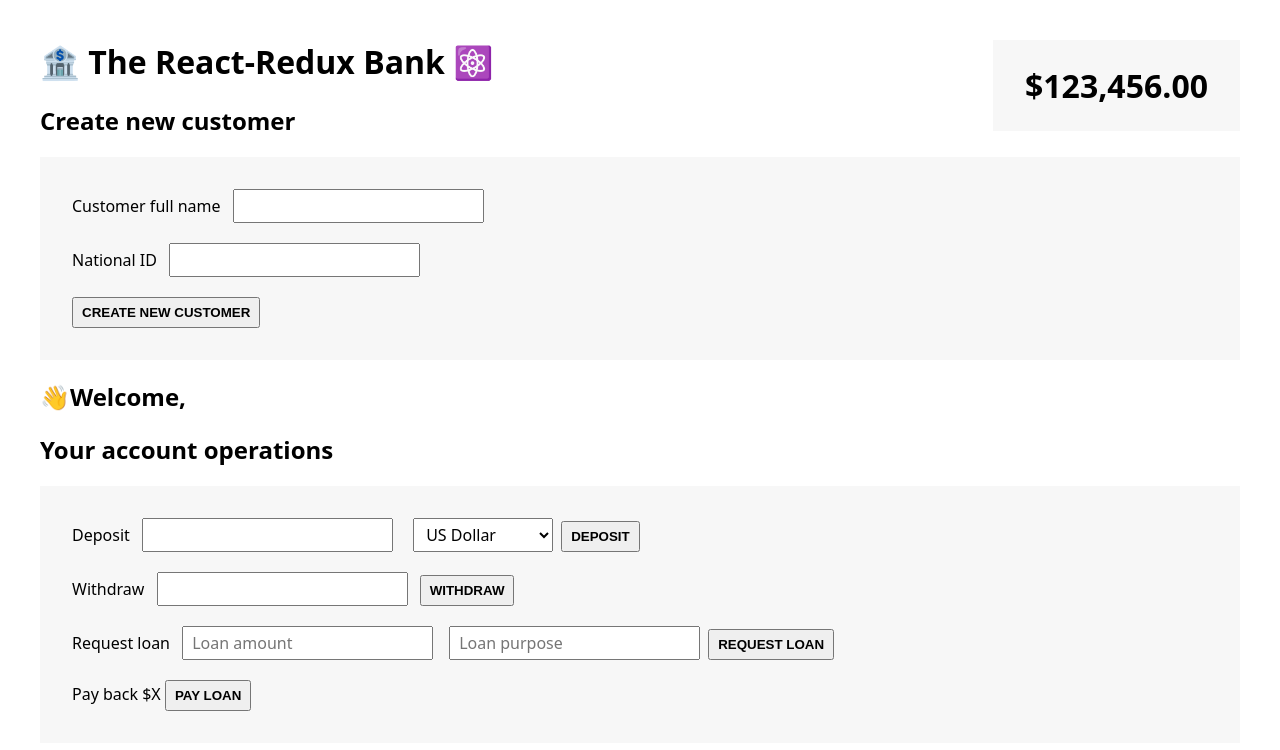
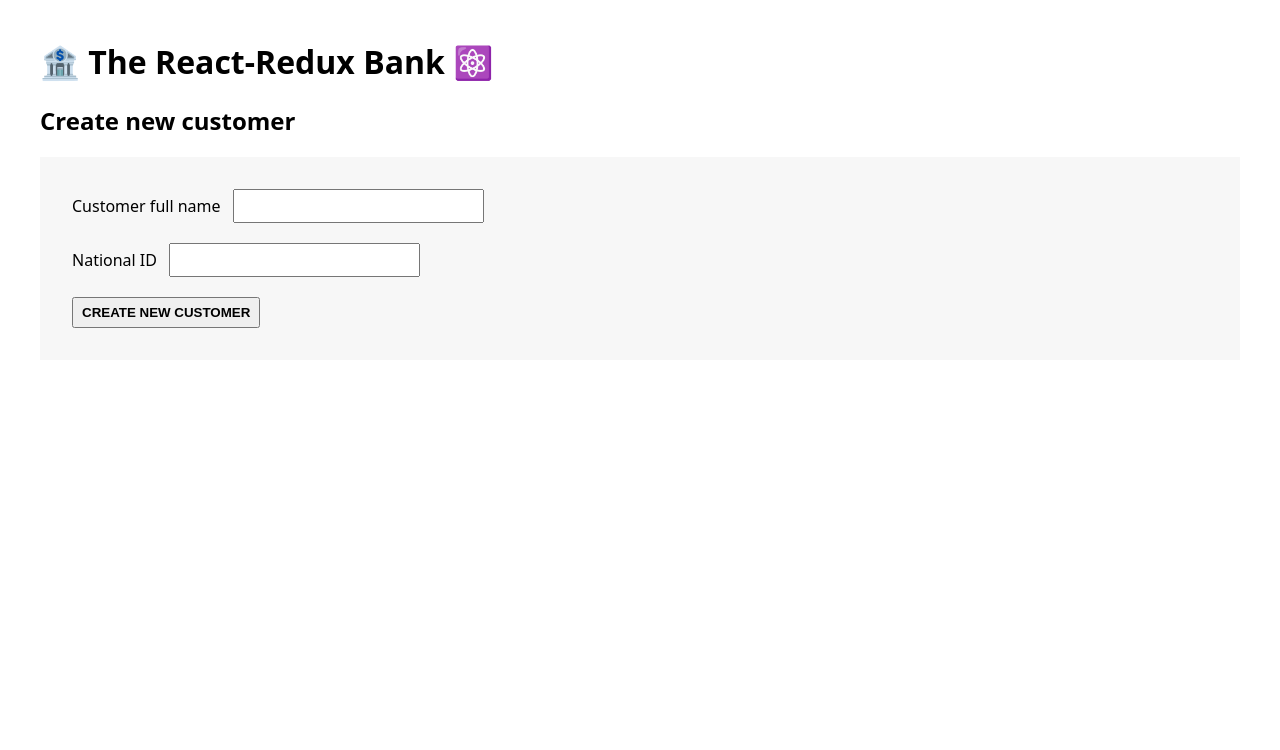
Before and after one commit to marustas/Redux-Intro, a React (Create React App) app: page / in a window 1280 px wide. Shown: the top 750 px of the page. Built offline with nearby package versions, Linux system fonts and the light colour scheme.

Commit message:
Added account balance manipulations

```diff
--- a/src/App.js
+++ b/src/App.js
@@ -2,15 +2,25 @@ import CreateCustomer from "./features/customers/CreateCustomer";
 import Customer from "./features/customers/Customer";
 import AccountOperations from "./features/account/AccountOperations";
 import BalanceDisplay from "./features/account/BalanceDisplay";
+import { useSelector } from "react-redux";
 
 function App() {
+  const fullName = useSelector((store) => store.customer.fullName);
+
   return (
     <div>
       <h1>🏦 The React-Redux Bank ⚛️</h1>
-      <CreateCustomer />
-      <Customer />
-      <AccountOperations />
-      <BalanceDisplay />
+      {fullName === "" ? (
+        <>
+          <CreateCustomer />
+        </>
+      ) : (
+        <>
+          <Customer />
+          <AccountOperations />
+          <BalanceDisplay />
+        </>
+      )}
     </div>
   );
 }
--- a/src/features/account/AccountOperations.js
+++ b/src/features/account/AccountOperations.js
@@ -1,4 +1,6 @@
 import { useState } from "react";
+import { useDispatch, useSelector } from "react-redux";
+import { deposit, requestLoan, withdraw, payLoan } from "./accountSlice";
 
 function AccountOperations() {
   const [depositAmount, setDepositAmount] = useState("");
@@ -7,48 +9,83 @@ function AccountOperations() {
   const [loanPurpose, setLoanPurpose] = useState("");
   const [currency, setCurrency] = useState("USD");
 
-  function handleDeposit() {}
+  const dispatch = useDispatch();
+  const {
+    loan: currentLoan,
+    loanPurpose: currentLoanPurpose,
+    balance,
+  } = useSelector((store) => store.account);
 
-  function handleWithdrawal() {}
+  function handleDeposit() {
+    if (!depositAmount) {
+      return;
+    } else {
+      dispatch(deposit(depositAmount));
+      setDepositAmount("");
+    }
+  }
 
-  function handleRequestLoan() {}
+  function handleWithdrawal() {
+    if (!withdrawalAmount) {
+      return;
+    } else {
+      dispatch(withdraw(withdrawalAmount));
+      setWithdrawalAmount("");
+    }
+  }
 
-  function handlePayLoan() {}
+  function handleRequestLoan() {
+    if (!loanAmount || loanPurpose) {
+      return;
+    } else {
+      dispatch(requestLoan(loanAmount, loanPurpose));
+      setLoanAmount("");
+      setLoanPurpose("");
+    }
+  }
+
+  function handlePayLoan() {
+    if (!loanAmount) {
+      return;
+    } else {
+      dispatch(payLoan());
+    }
+  }
 
   return (
     <div>
-      <h2> Your account operations </h2>{" "}
+      <h2> Your account operations </h2>
       <div className="inputs">
         <div>
-          <label> Deposit </label>{" "}
+          <label> Deposit </label>
           <input
             type="number"
             value={depositAmount}
             onChange={(e) => setDepositAmount(+e.target.value)}
-          />{" "}
+          />
           <select
             value={currency}
             onChange={(e) => setCurrency(e.target.value)}
           >
-            <option value="USD"> US Dollar </option>{" "}
-            <option value="EUR"> Euro </option>{" "}
-            <option value="GBP"> British Pound </option>{" "}
-          </select>
-          <button onClick={handleDeposit}> Deposit {depositAmount} </button>{" "}
-        </div>
+            <option value="USD"> US Dollar </option>
+            <option value="EUR"> Euro </option>
+            <option value="GBP"> British Pound </option>
+          </select>{" "}
+          <button onClick={handleDeposit}> Deposit {depositAmount} </button>
+        </div>{" "}
         <div>
-          <label> Withdraw </label>{" "}
+          <label> Withdraw </label>
           <input
             type="number"
             value={withdrawalAmount}
             onChange={(e) => setWithdrawalAmount(+e.target.value)}
-          />{" "}
+          />
           <button onClick={handleWithdrawal}>
-            Withdraw {withdrawalAmount}{" "}
-          </button>{" "}
+            Withdraw {withdrawalAmount}
+          </button>
         </div>
         <div>
-          <label> Request loan </label>{" "}
+          <label> Request loan </label>
           <input
             type="number"
             value={loanAmount}
@@ -60,13 +97,17 @@ function AccountOperations() {
             onChange={(e) => setLoanPurpose(e.target.value)}
             placeholder="Loan purpose"
           />
-          <button onClick={handleRequestLoan}> Request loan </button>{" "}
+          <button onClick={handleRequestLoan}> Request loan </button>
         </div>
-        <div>
-          <span> Pay back $X </span>{" "}
-          <button onClick={handlePayLoan}> Pay loan </button>{" "}
-        </div>{" "}
-      </div>{" "}
+        {currentLoan > 0 && (
+          <div>
+            <span>
+              Pay back $ {currentLoan}({currentLoanPurpose})
+            </span>
+            <button onClick={handlePayLoan}> Pay loan </button>
+          </div>
+        )}
+      </div>
     </div>
   );
 }
```
Also changed, not shown: src/features/customers/CreateCustomer.js (+8 -8 lines).
